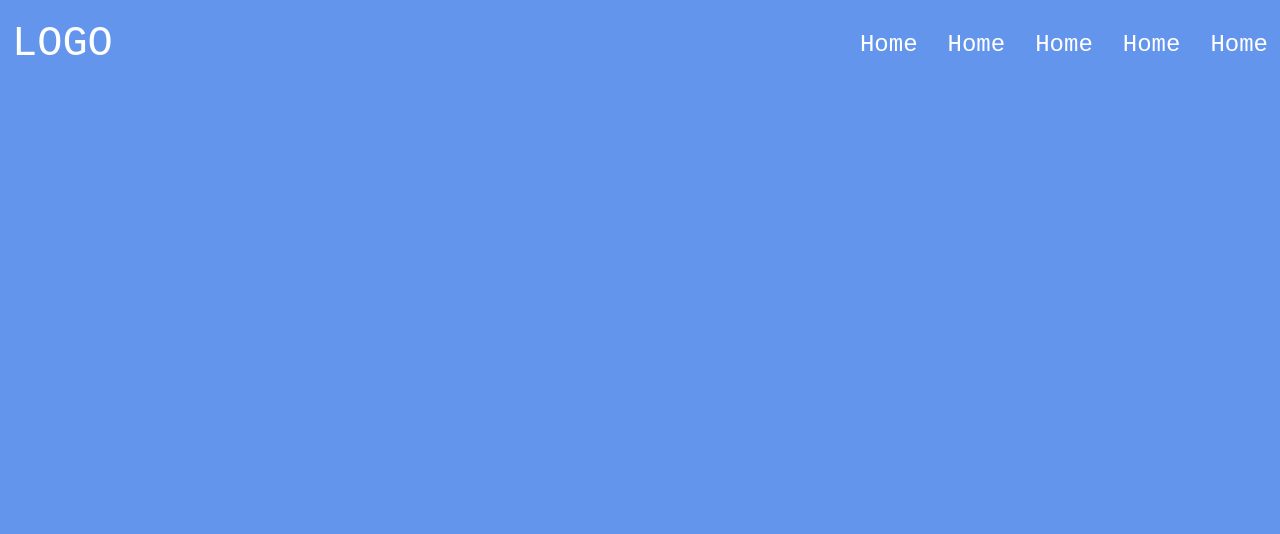
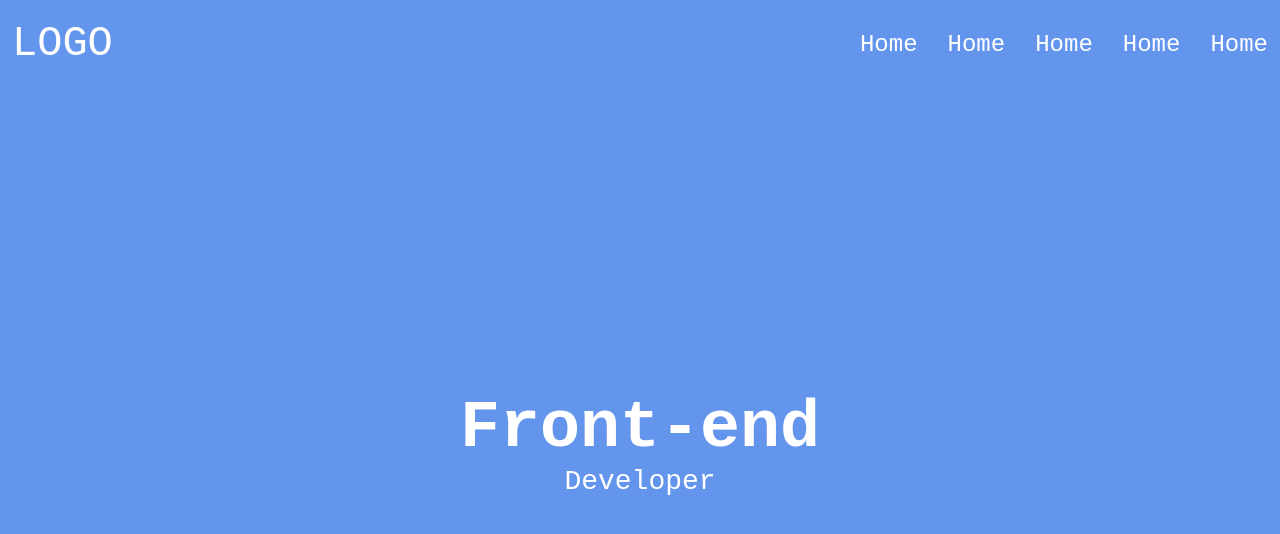
Before and after one commit to sherzod401/gitStart, a plain HTML site: page index.html in a window 1280 px wide. Drawn offline with Linux system fonts and the light colour scheme.

Commit message:
add header content and style

```diff
--- a/index.html
+++ b/index.html
@@ -23,6 +23,12 @@
         </div>
 
       </nav>
+      <div class="header__content">
+        <div class="container">
+          <h1 class="header__title">Front-end</h1>
+          <p class="header__txt">Developer</p>
+        </div>
+      </div>
     </header>
 </body>
 </html>
--- a/style.css
+++ b/style.css
@@ -1,11 +1,11 @@
-*{
+* {
   margin: 0;
   padding: 0;
   box-sizing: border-box;
   font-family: 'Courier New', Courier, monospace;
 }
 
-a{
+a {
   text-decoration: none;
 }
 
@@ -13,43 +13,71 @@ ul {
   list-style: none;
 }
 
-.container{
+.container {
   max-width: 1320px;
   width: 100%;
   margin: 0 auto;
   padding: 0 12px;
 }
 
-.header{
+.header {
   min-height: 100vh;
   background: cornflowerblue;
+  display: flex;
+  flex-direction: column;
 }
 
-.header__nav{
+.header__nav {
   padding: 20px 0;
 
 }
 
-.nav__container{
+.nav__container {
   display: flex;
   justify-content: space-between;
   align-items: center;
 }
 
-.header__logo{
+.header__logo {
   font-size: 42px;
   text-transform: uppercase;
   color: #fff;
 }
 
-.header__list{
+.header__list {
   display: flex;
   column-gap: 30px;
 
 }
 
-
-.header__link{
+.header__link {
   font-size: 24px;
   color: #fff;
 }
+
+.header__content {
+  display: flex;
+  align-items: center;
+  text-align: center;
+  flex-grow: 1;
+  color: #fff;
+}
+
+.header__title {
+  font-size: calc(50px + 25 *(100vw / 1920));
+}
+
+.header__txt {
+  font-size: 28px;
+
+}
+
+@media (max-width: 767px) {
+  .header__title {
+    font-size: calc(50px + (25 + 25 * 0.7) * ((100vw - 320px) / 1920));
+  }
+
+  .header__list{
+    display: none;
+  }
+}
```
